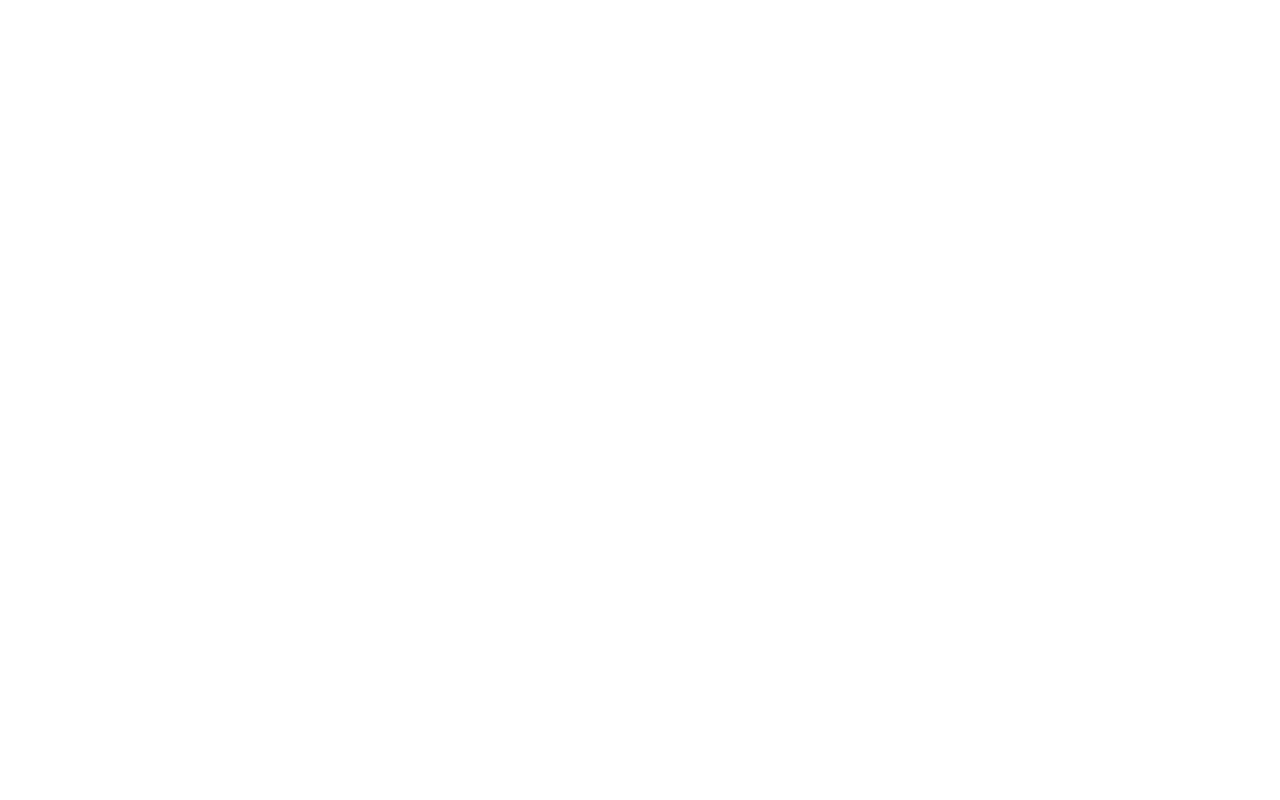
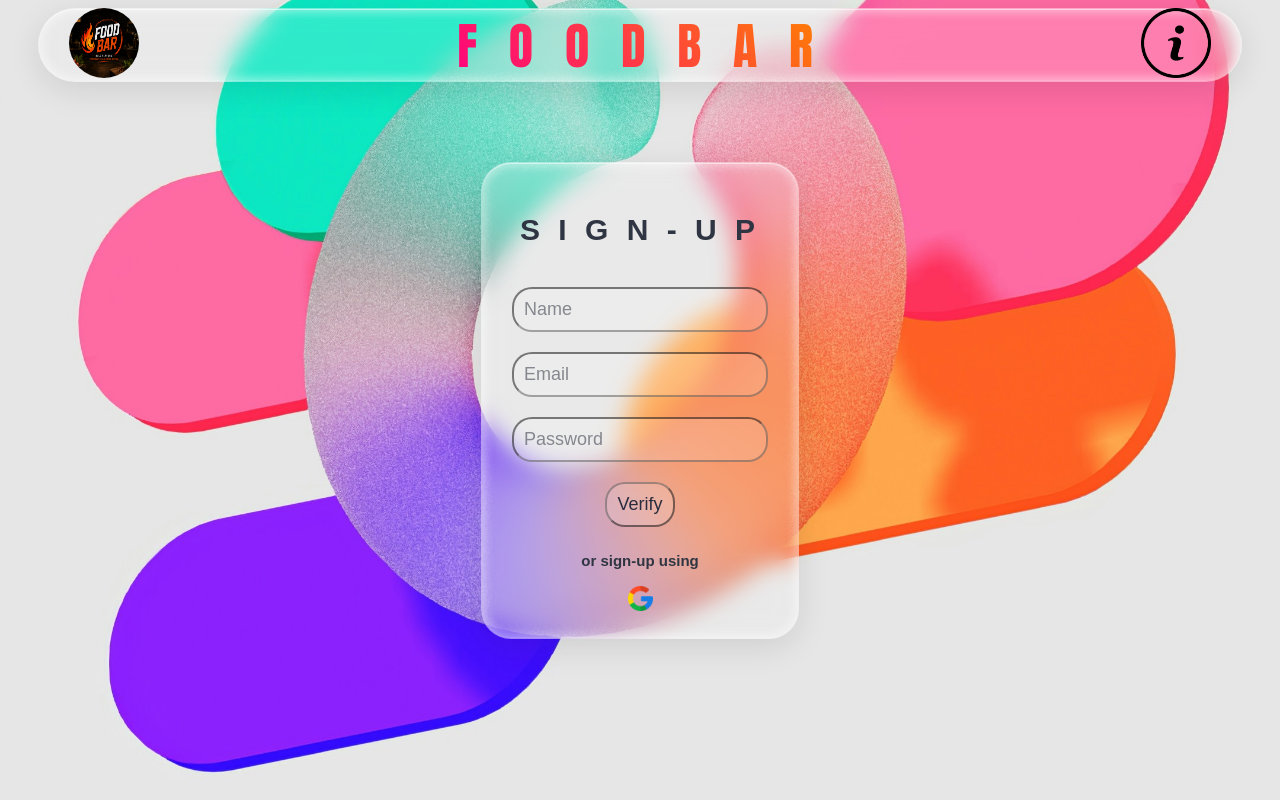
Before and after one commit to KaustubhMishra343/FoodHub-Devkirti, a plain HTML site: page Frontend/signup.html in a window 1280 px wide. Drawn offline with Linux system fonts and the light colour scheme.

Commit message:
sign up page ui ready

```diff
--- /dev/null
+++ b/Frontend/signup-style.css
@@ -0,0 +1,106 @@
+/* #1B98E0   #E8F1F2*/
+body {
+    margin: 0;
+    min-height: 100vh;
+
+    background-image:url("./res/backgroundimg-signup.jpg");
+
+    background-size:cover;
+    background-position: center;
+    background-repeat: no-repeat;
+}
+nav{
+    height: 9vh;
+    margin-top: 1vh;
+    margin-left: 3vw;
+    margin-right: 3vw;
+    width: 98vw;
+    display: flex;
+    justify-content: space-between;
+    align-items: center;
+    padding: 0 30px;
+    border-radius:60px;
+    background-color: rgba(255, 255, 255, 0.14);
+    backdrop-filter:blur(12px);
+    -webkit-backdrop-filter: blur(12px);
+    border:1px solid rgba(255, 255, 255, 0.3);
+    box-shadow: 0 8px 32px rgba(0, 0, 0, 0.1), inset 0 1px 0 rgba(255, 255, 255, 0.5), inset 0 -1px 0 rgba(255, 255, 255, 0.1), inset 0 0 8px 4px rgba(255, 255, 255, 0.4);
+}
+header{
+    display: flex;
+    justify-content: center;
+    align-items: center;
+    z-index: 100;
+    width: 100%;
+    position: absolute;
+}
+.centerName{
+    font-family:Impact, Haettenschweiler, 'Arial Narrow Bold', sans-serif;
+    /* font-weight: bolder; */
+    font-size: 50px;
+    letter-spacing: 10px;
+    background: linear-gradient(45deg, #ff007f, #ff8000);
+    background-clip: text;
+    -webkit-background-clip: text;
+    color: transparent;
+}
+.hero{
+    display: flex;
+    justify-content: center;
+    align-items: center;
+    min-height: 100vh;
+    flex-direction: column;
+}
+.card1{
+    display:flex;
+    justify-content: center;
+    align-items: center;
+    flex-direction: column;
+    font-family: "Poppins", sans-serif;
+    color: #2F3542;
+    letter-spacing: 5px;
+    font-size: 30px;
+    font-weight: bold;
+    padding: 20px;
+    min-height:40vh;
+    min-width: 20vw;
+    background-color: rgba(255, 255, 255, 0.14);
+    border-radius: 30px;
+    backdrop-filter:blur(12px);
+    -webkit-backdrop-filter: blur(12px);
+    border:1px solid rgba(255, 255, 255, 0.3);
+    box-shadow: 0 8px 32px rgba(0, 0, 0, 0.1), inset 0 1px 0 rgba(255, 255, 255, 0.5), inset 0 -1px 0 rgba(255, 255, 255, 0.1), inset 0 0 8px 4px rgba(255, 255, 255, 0.4);
+}
+input{
+    border-radius: 20px;
+    color: #292D3E;
+    padding:10px;
+    font-size: large;
+    margin:10px;
+    background-color: rgba(255, 255, 255, 0.14);
+    border-color: rgba(0, 0, 0, 0.5);
+}
+input::placeholder {
+    color: rgba(47, 53, 66, 0.55);
+}
+button{
+    border-radius: 20px;
+    background-color: rgba(255, 255, 255, 0.5);
+    border-color: rgb(255, 176, 127);
+    font-family: cursive;
+    display: block;
+    margin-left: 40%;
+    font-family: "Poppins", sans-serif;
+    padding: 5px;
+    cursor: pointer;
+}
+@media (max-width:605px) {
+    .centerName{
+        letter-spacing: 1px;
+    }
+}
+@media (max-width:485px) {
+    .centerName{
+        font-size: 25px;
+    }
+}
--- a/Frontend/signup.html
+++ b/Frontend/signup.html
@@ -3,9 +3,35 @@
 <head>
     <meta charset="UTF-8">
     <meta name="viewport" content="width=device-width, initial-scale=1.0">
-    <title>Document</title>
+    <title>FOOD BAR-signup</title>
+    <link rel="stylesheet" href="signup-style.css">
 </head>
 <body>
-
+    <header>
+        <nav>
+            <div>
+                <a href="/Frontend/home.html"><img style="width:70px;height:70px;border-radius: 100%;" src="res/logo-original.jpeg" alt="logo"></a>
+            </div>
+            <div class="centerName" >F O O D B A R</div>
+            <div>
+                <a href="/Frontend/about.html"><img style="width:70px;height: 70px;" src="res/about_us_icon.png" alt="about us"></a>
+            </div>
+        </nav>
+    </header>
+    <section class="hero">
+        <section class="card1">
+            <p>S I G N - U P</p>
+            <!-- <input type="number" placeholder="Phone Number">
+            <button class="send-otp" style="min-height: 5px;letter-spacing:0px;font-size:13px;">send otp</button>
+            <input type="number" style="margin-bottom: 10px;" placeholder="OTP">
+            <input type="submit" value="Verify" style="cursor: pointer;"> -->
+            <input type="text" placeholder="Name">
+            <input type="email" placeholder="Email">
+            <input type="password" placeholder="Password">
+            <input type="submit" value="Verify" style="cursor: pointer;">
+            <p style="font-size: 15px;letter-spacing: normal;">or sign-up using </p>
+            <a href=""><img style="width:25px;" src="res/googleicon.png" alt=""></a>
+        </section>
+    </section>
 </body>
 </html>
```
Also changed, not shown: Frontend/login.html (+2 -2 lines), Frontend/login-style.css (renamed from Frontend/style.css), Frontend/res/backgroundimg-signup.jpg (added), 1 other file.
